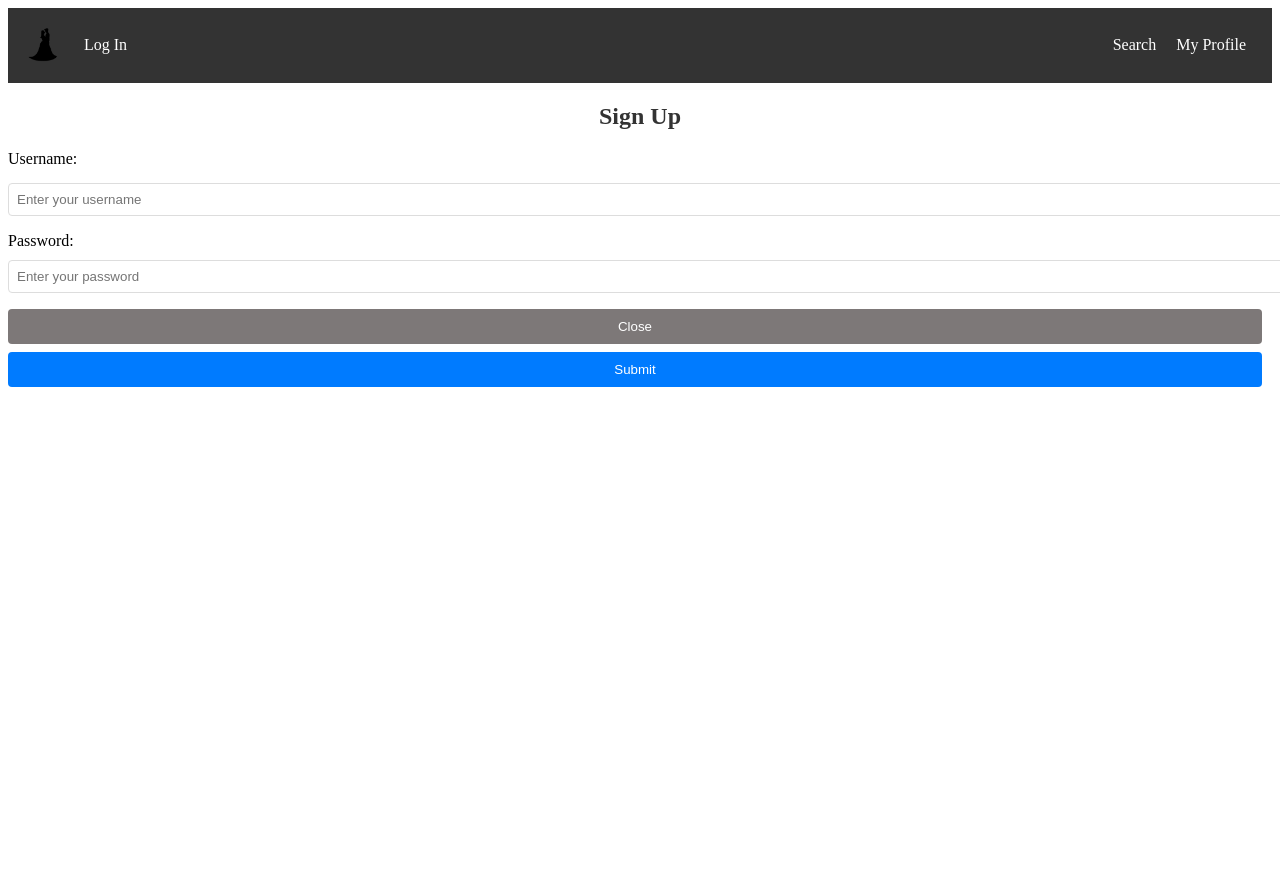
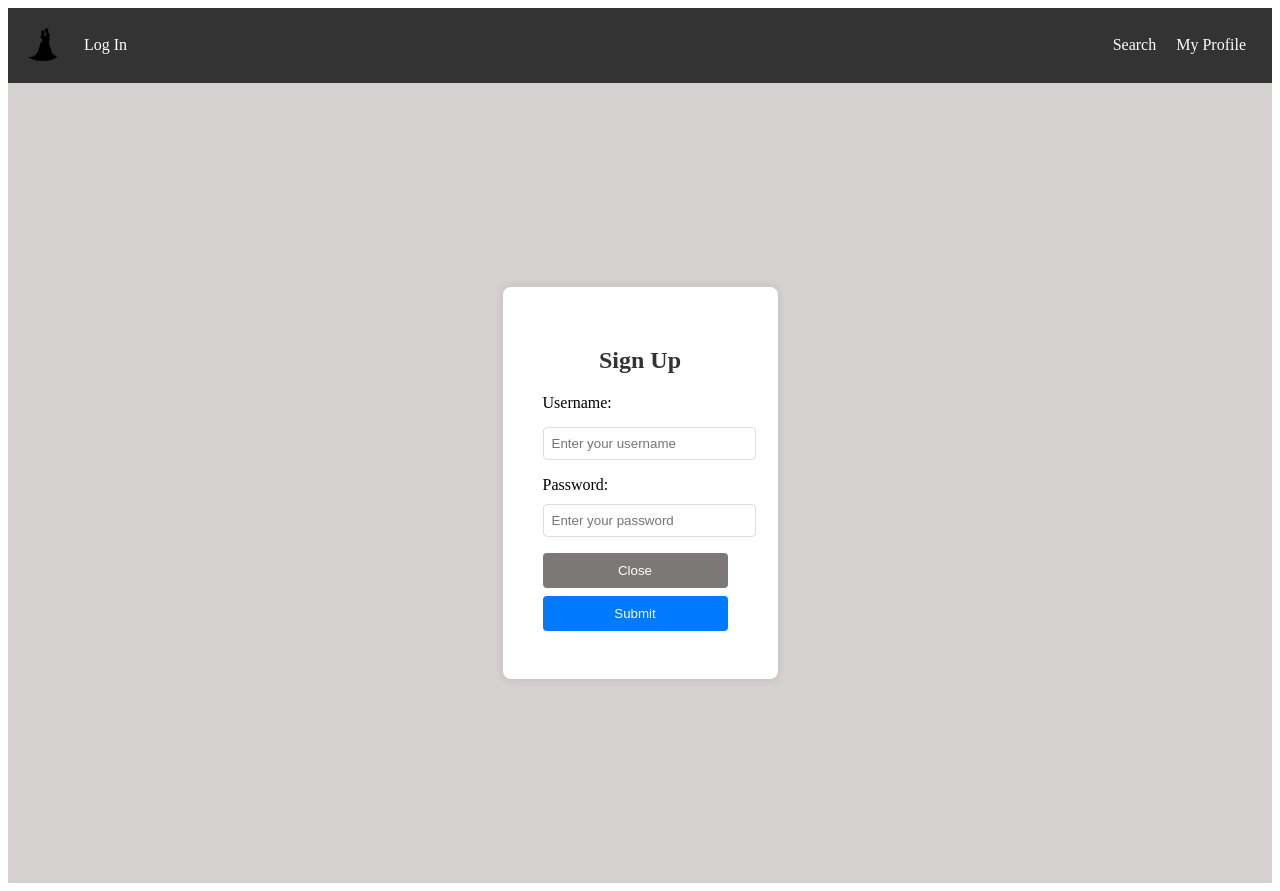
Before and after one commit to shadinab/Shadi_Final-Project, a React (Vite) app: page /SignUp in a window 1280 px wide. Before the commit the page ends 800 px from the top, so only its background shows below. Built offline with nearby package versions, Linux system fonts and the light colour scheme.

Commit message:
28.12.2023-v3

```diff
--- a/src/Pages/CreateAccount/CreateAccount.css
+++ b/src/Pages/CreateAccount/CreateAccount.css
@@ -1,16 +1,18 @@
 /* CreateAccount.css */
 .registration-container {
-  max-width: 400px;
+  /* max-width: 400px;
   margin: 50px auto;
   padding: 20px;
   border: 1px solid #ccc;
   border-radius: 8px;
-  box-shadow: 0 0 10px rgba(0, 0, 0, 0.1);
+  box-shadow: 0 0 10px rgba(0, 0, 0, 0.1); */
 }
 
 .form-container {
   display: flex;
   flex-direction: column;
+  max-width: 400px;
+  margin: auto;
 }
 
 label {
--- a/src/Pages/LogIn/LogIn.css
+++ b/src/Pages/LogIn/LogIn.css
@@ -5,7 +5,7 @@
   align-items: center;
   justify-content: center;
   height: 100vh;
-  background-color: #f4f4f4;
+  background-color: #d6d1d1;
 }
 
 .login-box {
--- a/src/Pages/LogIn/LogIn.jsx
+++ b/src/Pages/LogIn/LogIn.jsx
@@ -13,6 +13,7 @@ const LogIn = () => {
   const [showLoginForm, setShowLoginForm] = useState(true);
 
   const handleLogin = () => {
+    navigate('/');
     console.log('Logging in with:', { username, password });
   };
 
--- /dev/null
+++ b/src/Pages/SignUp/SignUp.css
@@ -0,0 +1,16 @@
+/* Login.css */
+.SignUpContainer{
+    display: flex;
+  align-items: center;
+  justify-content: center;
+  height: 100vh;
+  background-color: #d6d1d1;
+}
+
+.SignUpBox{
+  background-color: #fff;
+  box-shadow: 0 0 10px rgba(0, 0, 0, 0.1);
+  padding: 40px; /* Adjust the padding value to make it bigger */
+  border-radius: 8px;
+
+}
--- a/src/Pages/SignUp/SignUp.jsx
+++ b/src/Pages/SignUp/SignUp.jsx
@@ -1,10 +1,11 @@
 
 import { useState } from 'react';
 import { useNavigate } from 'react-router-dom';
-import '../CreateAccount/CreateAccount.css';
+// import '../CreateAccount/CreateAccount.css';
 import CreateAccount from '../CreateAccount/CreateAccount'
+import './SignUp.css'
 
-const SignUp = ({ onClose }) => {
+const SignUp = () => {
   const navigate = useNavigate();
   const [showRegistration, setShowRegistration] = useState(false);
   const [username, setUsername] = useState('');
@@ -20,13 +21,21 @@ const SignUp = ({ onClose }) => {
     setShowRegistration(true);
   };
 
+  const onClose = () => {
+    // Perform sign-up logic here...
+    navigate('/Login');
+
+    // Once sign-up is successful, show the CreateAccount
+    setShowRegistration(true);
+  };
+
   return (
     <div>
-
       {showRegistration ? (
-        <CreateAccount onClose={() => setShowRegistration(false)} />
+        <CreateAccount onClose={() => setShowRegistration(false) } />
       ) : (
-        <div>
+        <div className="SignUpContainer">
+          <div className="SignUpBox">
             <h2>Sign Up</h2>
             <form>
               <label htmlFor="username">Username:</label>
@@ -57,6 +66,7 @@ const SignUp = ({ onClose }) => {
               </button>
             </form>
           </div>
+        </div>
       )}
     </div>
   );
```
Lines whose indentation alone changed are shown as unchanged.
